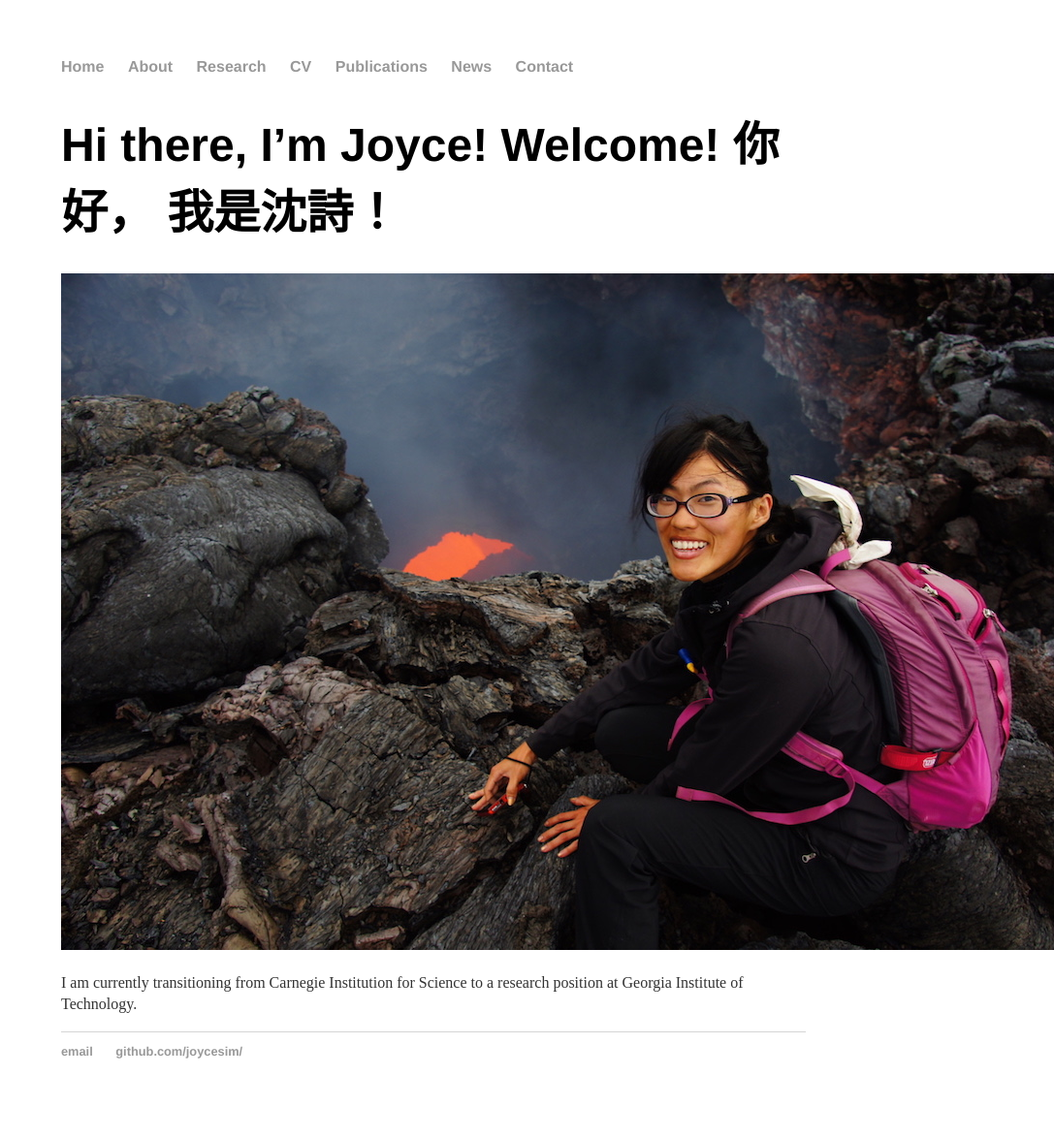
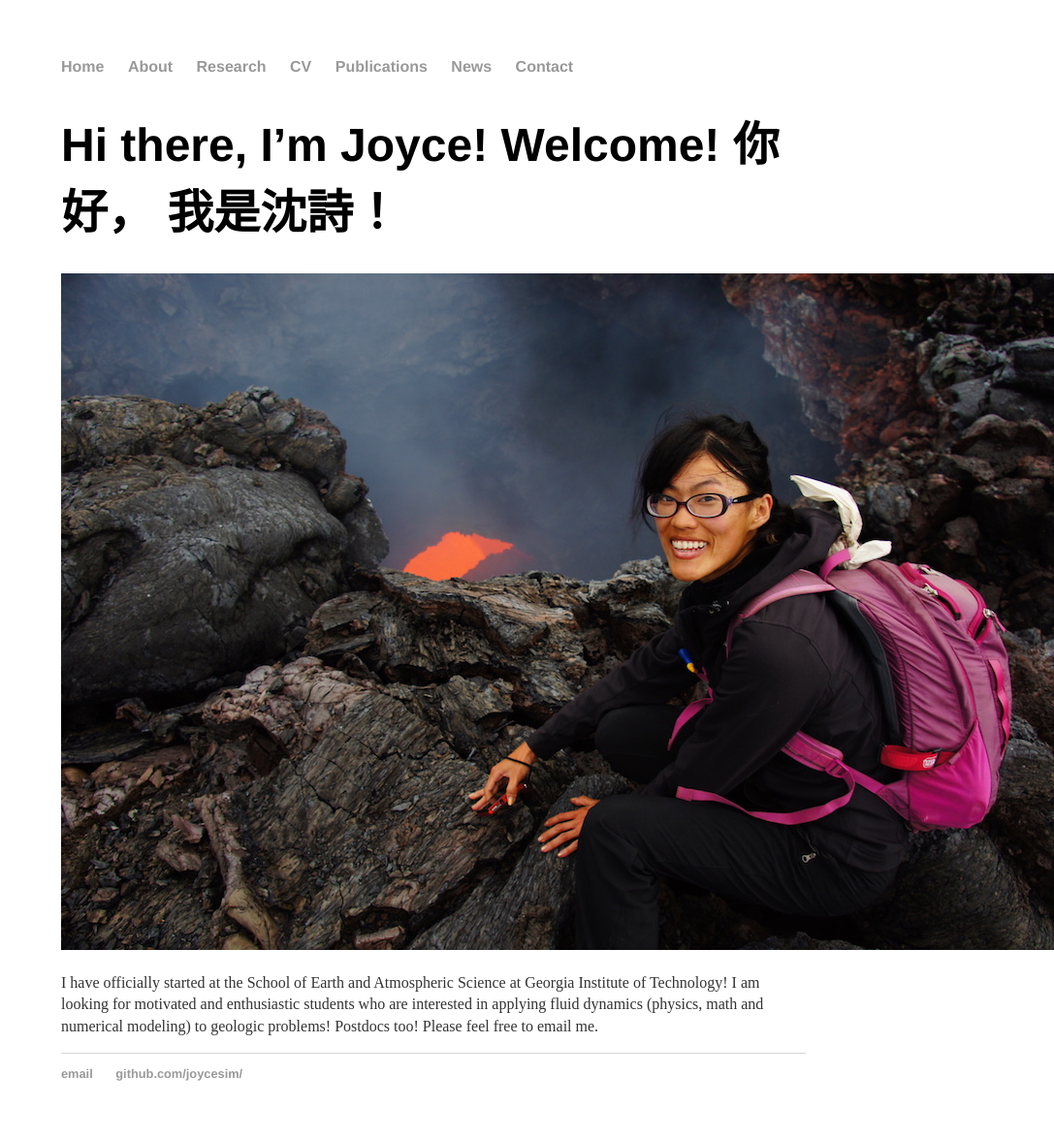
Before and after one commit to joycesim/joycesim.github.io, a Jekyll site: the page built from index.md, in a window 1280 px wide. Shown: the whole page at 97% size, without its empty margins (193-1280 px from the left). Built offline with Jekyll 4.4.1, drawn with Linux system fonts in a browser that asks for light colours; before the commit the page ends 1152 px from its top, so only the background shows below that.

Commit message:
Update index.md
Edit home page message

```diff
--- a/index.md
+++ b/index.md
@@ -5,4 +5,4 @@
 # Hi there, I'm Joyce! Welcome! 你好， 我是沈詩！
 ![](/image/Profile3.JPG "Kamchatka 2013.")
 
-I am currently transitioning from Carnegie Institution for Science to a research position at Georgia Institute of Technology.
+I have officially started at the School of Earth and Atmospheric Science at Georgia Institute of Technology! I am looking for motivated and enthusiastic students who are interested in applying fluid dynamics (physics, math and numerical modeling) to geologic problems! Postdocs too! Please feel free to email me.
```
